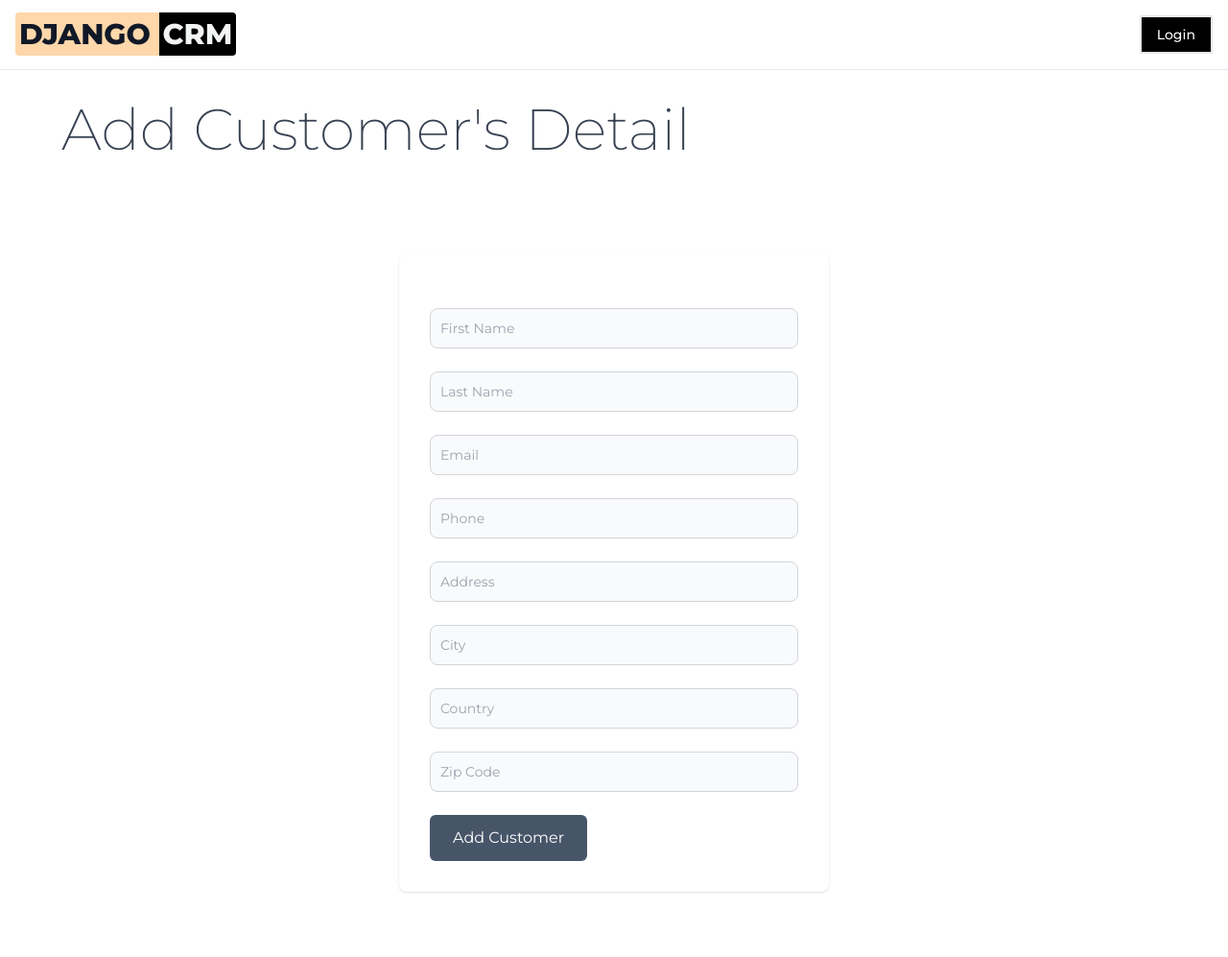
After one commit to kathiravanvellaisamy/crm-django, a Django app: template website/templates/update_customer.html in a window 1280 px wide. The commit adds this page. Shown: the whole page at 96% size. Run offline with Django 4.2, Linux system fonts and the light colour scheme; the template is opened without the code that fills it: values that come from a table or form of the project are taken from there, others are empty; some libraries are stand-ins or nearby versions.

Commit message:
Added update functionality

```diff
--- a/website/templates/customer.html
+++ b/website/templates/customer.html
@@ -124,7 +124,7 @@
       <div class="p-3 flex flex-row gap-1 items-center">
         <a
           class="bg-blue-600 text-white border-2 hover:bg-blue-900 shadow py-3 px-5"
-          href="http://"
+          href="{% url 'update_customer' customer_profile.id %}"
           >Edit</a
         >
 
--- a/website/templates/home.html
+++ b/website/templates/home.html
@@ -1,7 +1,7 @@
 {% extends 'base.html' %} {% block content %}
-<section class="p-8 w-full p-6 md:p-7 lg:p-8">
+<section class="px-8 w-full   md:px-7 lg:px-8">
   <div
-    class="mt-5 pt-10 flex flex-col md:flex-row lg:flex-row gap-5 items-center justify-center"
+    class=" pt-10 flex flex-col md:flex-row lg:flex-row gap-5 items-center justify-center"
   >
     <div>
       <img
@@ -23,7 +23,7 @@
 
       <p class="mt-5 text-gray-400 text-md">Know exactly how you perform compared to your monthly targets.
 Organize your work based on your scheduled next actions.</p>
-      <div class="mt-5 flex flex-row items-center gap-2">
+      <div class="mt-5 flex flex-row items-center gap-2 mb-10">
          {% if user.is_authenticated %}
      <a class="py-3 px-6 bg-black text-gray-100 text-md  border-2 border-black   font-semibold hover:shadow-lg hover:bg-white hover:border-2 hover:border-black hover:text-black" href="{% url 'dashboard' %}">Dashboard</a>
             <a class="py-3 px-6 bg-white text-md    text-black border-2 border-black  font-semibold hover:shadow-lg hover:bg-black   hover:text-white " href="">Contact Support</a>
--- /dev/null
+++ b/website/templates/update_customer.html
@@ -0,0 +1,23 @@
+{% extends 'base.html' %} {% block content %}
+<section class="px-8 w-full  md:px-7 lg:px-8">
+     <h1 class="p-8 text-6xl font-extralight text-gray-700">Add Customer's Detail</h1>
+  <div class="mx-auto w-full lg::w-[700px] md:w-[700px]">
+      <div class="flex flex-col items-center justify-center px-3 py-6 mx-auto md:h-screen lg:py-0">
+
+      <div class=" md:mt-0 lg:mt-0 w-full bg-white rounded-lg shadow dark:border md:mt-0 sm:max-w-md xl:p-0 dark:bg-gray-800 dark:border-gray-700">
+          <div class=" space-y-4 md:space-y-6 sm:p-8">
+
+              <form class="space-y-4 md:space-y-6" method="post"  >
+                  {% csrf_token %}
+
+                  {{ form.as_p }}
+
+                   <button type="submit" class="bg-slate-600 text-white py-3 px-6 rounded-md hover:bg-slate-800">Add Customer</button>
+
+              </form>
+          </div>
+      </div>
+  </div>
+</section>
+
+{% endblock %}
--- a/website/urls.py
+++ b/website/urls.py
@@ -10,4 +10,5 @@ urlpatterns = [
     path('customer/<int:pk>', views.customer_profile,name='customer'),
     path('delete_customer/<int:pk>', views.delete_customer,name='delete_customer'),
     path('add_customer/', views.add_customer,name='add_customer'),
+    path('update_customer/<int:pk>', views.update_customer,name='update_customer'),
 ]
```
Also changed, not shown: website/views.py (+17 -0 lines).
